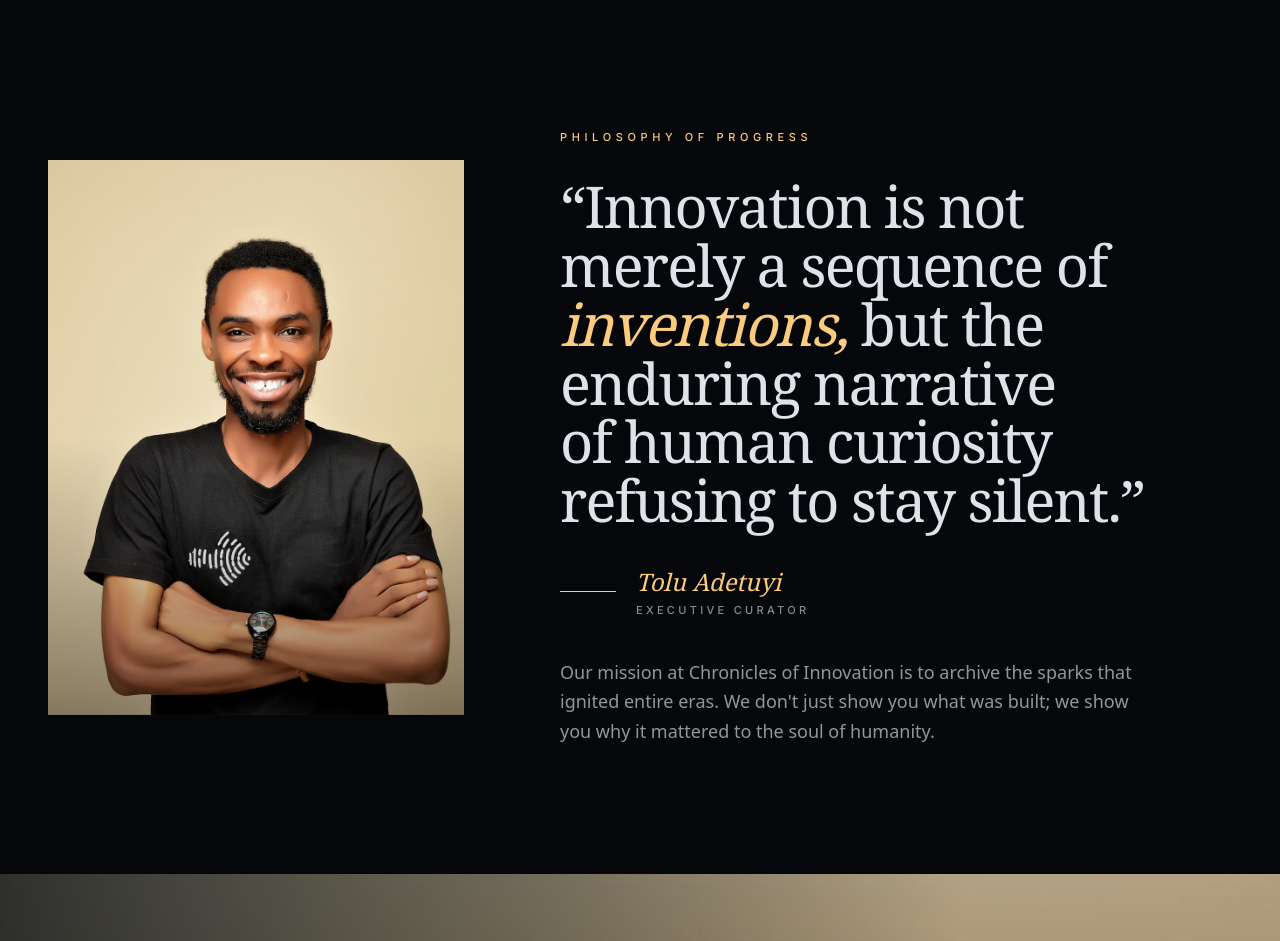
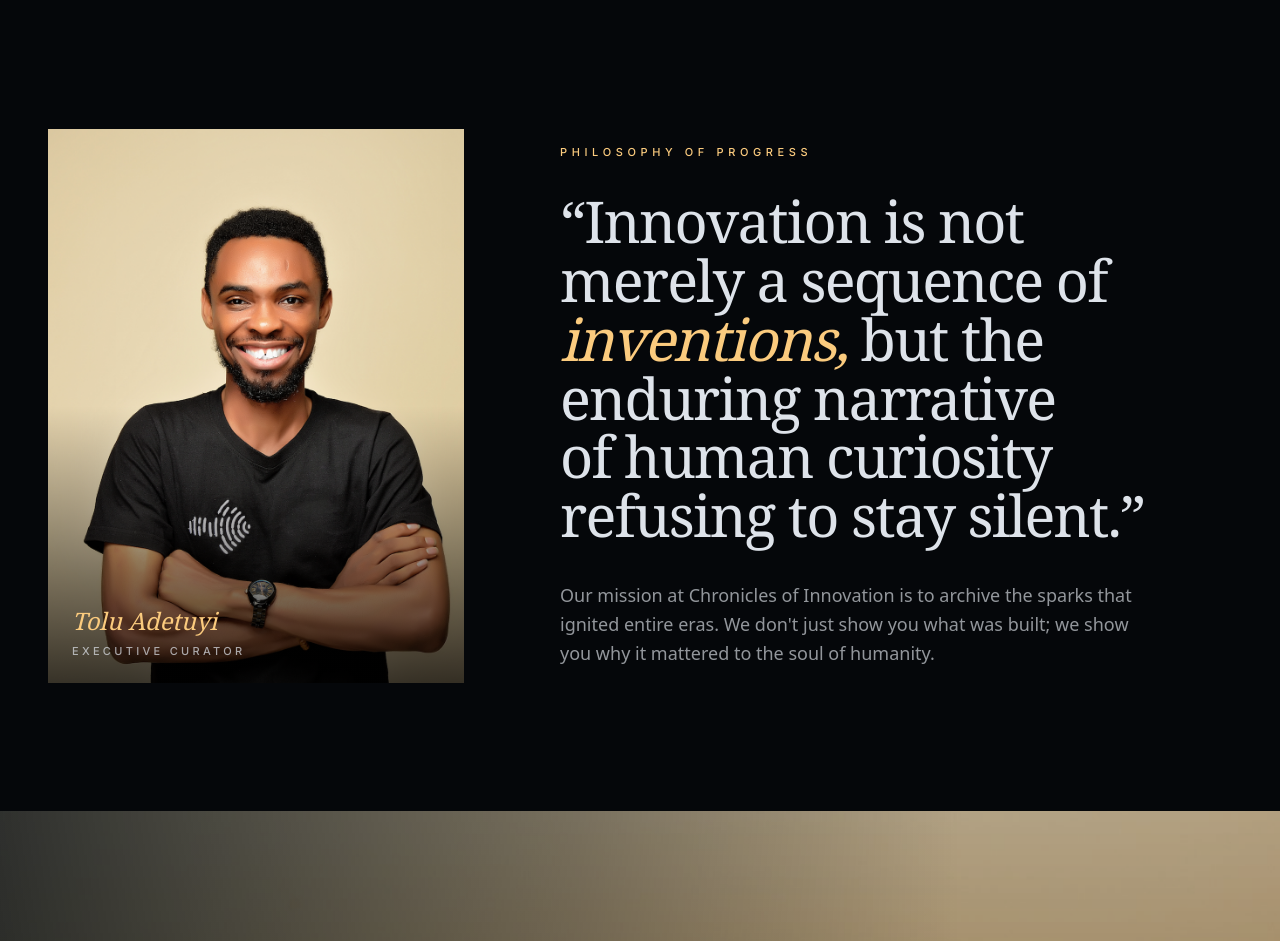
Before and after one commit to Threadigit/coi, a Next.js app: page / in a window 1280 px wide. Shown: the part 1860-2801 px from the top of the page. Built offline with nearby package versions, Linux system fonts and the light colour scheme.

Commit message:
Keep the curator name on the portrait, drop the repeat under the quote
Co-Authored-By: Claude Sonnet 5.5 <noreply@anthropic.com>
Claude-Session: https://claude.ai/code/session_01AC4z6ZTTenPDYmXwqRQ1pq

```diff
--- a/src/components/CuratorQuote.tsx
+++ b/src/components/CuratorQuote.tsx
@@ -66,7 +66,11 @@ export default function CuratorQuote() {
               className="object-cover object-top saturate-[.85] transition-[transform,filter] duration-[2200ms] ease-[var(--ease-spring)] group-hover:saturate-100"
               style={{ transform: lit ? 'scale(1)' : 'scale(1.18)' }}
             />
-            <div className="absolute inset-0 bg-gradient-to-t from-black/40 via-transparent to-transparent" />
+            <div className="absolute inset-0 bg-gradient-to-t from-black/75 via-transparent to-transparent" />
+            <div className="absolute inset-x-0 bottom-0 p-5 md:p-6">
+              <span className="block text-primary serif-display italic text-2xl">Tolu Adetuyi</span>
+              <span className="kicker !tracking-[0.3em] !text-on-surface/70 mt-1.5 block">Executive Curator</span>
+            </div>
           </div>
         </Link>
 
@@ -91,28 +95,12 @@ export default function CuratorQuote() {
             </span>
           </p>
 
-          <div
-            className="mt-7 md:mt-9 flex items-center gap-5"
-            style={{
-              opacity: lit ? 1 : 0,
-              transform: lit ? 'none' : 'translateY(10px)',
-              transition: 'opacity 0.9s ease, transform 0.9s ease',
-              transitionDelay: lit ? `${signatureDelay}ms` : '0ms',
-            }}
-          >
-            <span className="h-px w-10 md:w-14 bg-primary" aria-hidden="true" />
-            <span>
-              <span className="block text-primary serif-display italic text-xl md:text-2xl">Tolu Adetuyi</span>
-              <span className="kicker !tracking-[0.3em] !text-on-surface/60 mt-1 block">Executive Curator</span>
-            </span>
-          </div>
-
           <p
-            className="mt-8 md:mt-10 max-w-xl text-on-surface/65 text-[15px] md:text-lg leading-relaxed"
+            className="mt-7 md:mt-9 max-w-xl text-on-surface/65 text-[15px] md:text-lg leading-relaxed"
             style={{
               opacity: lit ? 1 : 0,
               transition: 'opacity 1s ease',
-              transitionDelay: lit ? `${signatureDelay + 350}ms` : '0ms',
+              transitionDelay: lit ? `${signatureDelay}ms` : '0ms',
             }}
           >
             Our mission at Chronicles of Innovation is to archive the sparks that ignited entire eras. We don&apos;t just show you what was built; we show you why it mattered to the soul of humanity.
```
